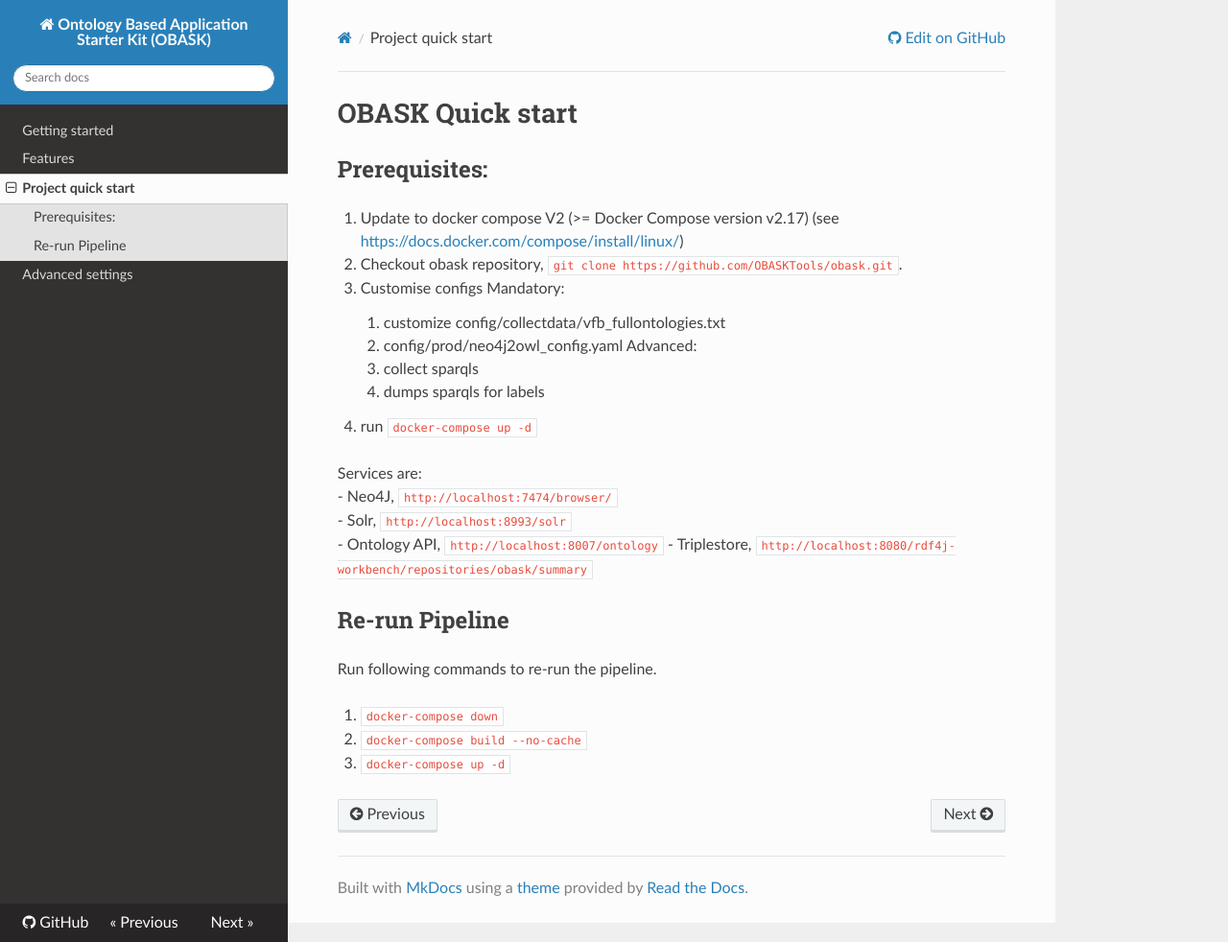
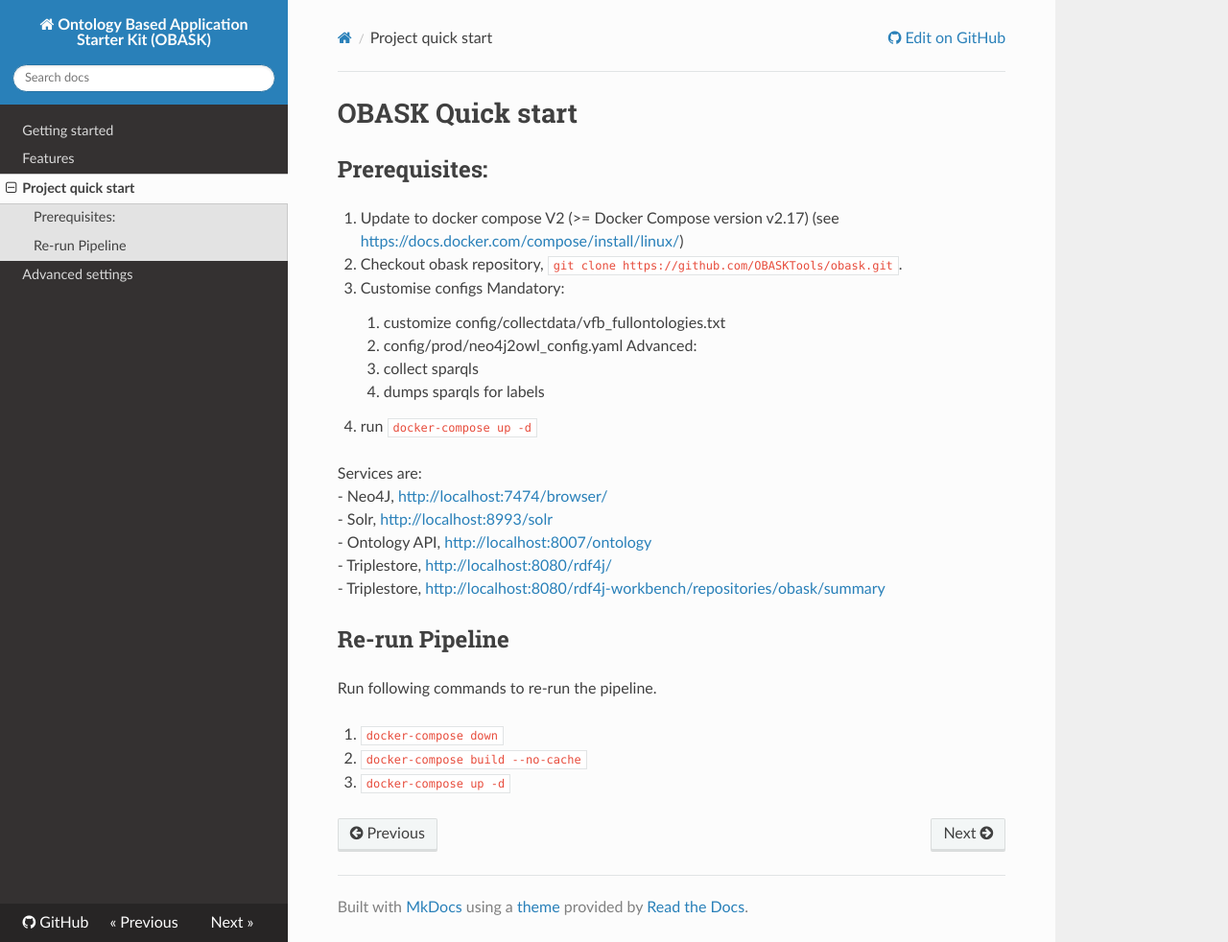
Before and after one commit to OBASKTools/obask, an MkDocs documentation site: the page built from docs/quick_start.md, in a window 1280 px wide and 982 px high. Shown: the whole window at 96% size. Built offline with MkDocs 1.6.1, drawn with Linux system fonts in a browser that asks for light colours; nearby versions of some CDN libraries.

Commit message:
Update quick_start.md

```diff
--- a/docs/quick_start.md
+++ b/docs/quick_start.md
@@ -18,10 +18,11 @@
 3. run `docker-compose up -d`
 
 Services are:
-- Neo4J, `http://localhost:7474/browser/`
-- Solr, `http://localhost:8993/solr`
-- Ontology API, `http://localhost:8007/ontology`
-- Triplestore, `http://localhost:8080/rdf4j-workbench/repositories/obask/summary`
+- Neo4J, [http://localhost:7474/browser/](http://localhost:7474/browser/)
+- Solr, [http://localhost:8993/solr](http://localhost:8993/solr)
+- Ontology API, [http://localhost:8007/ontology](http://localhost:8007/ontology)
+- Triplestore, [http://localhost:8080/rdf4j/](http://localhost:8080/rdf4j/)
+- Triplestore, [http://localhost:8080/rdf4j-workbench/repositories/obask/summary](http://localhost:8080/rdf4j-workbench/repositories/obask/summary)
 
 
 ## Re-run Pipeline
```
